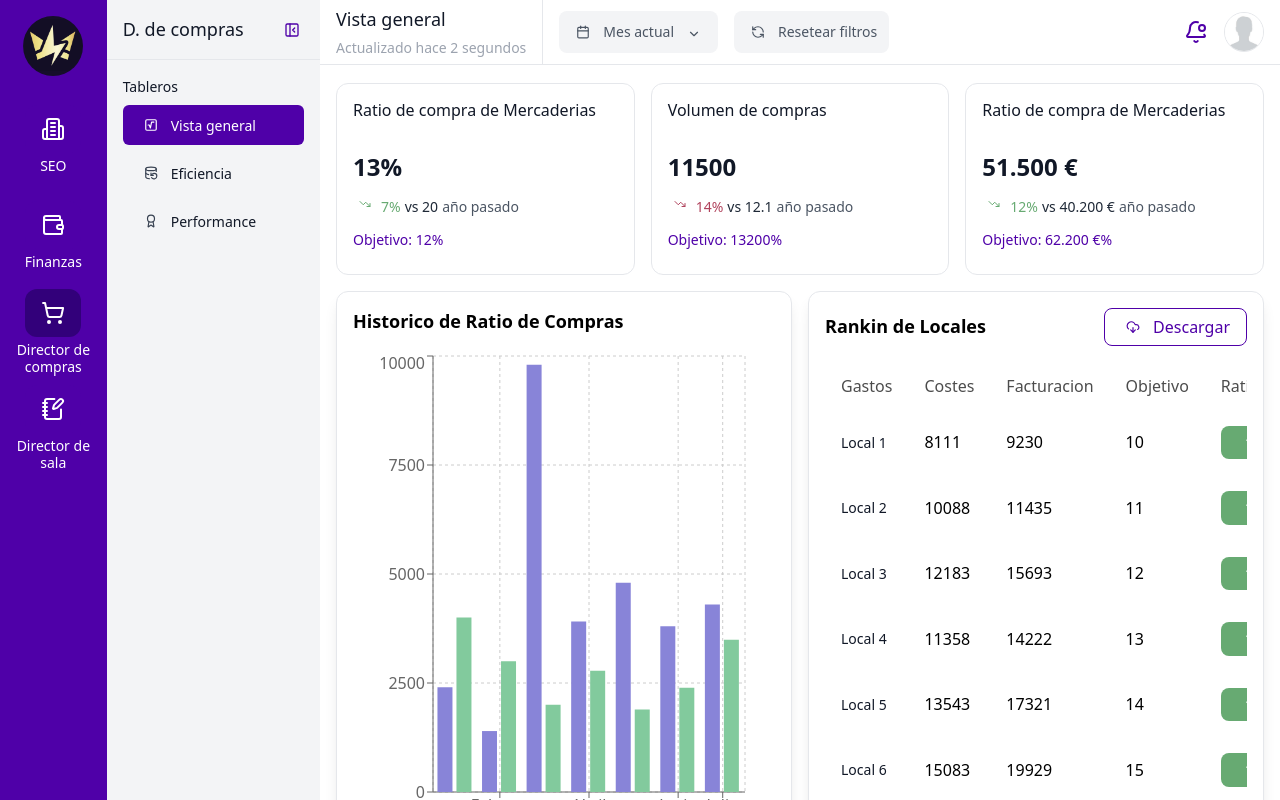
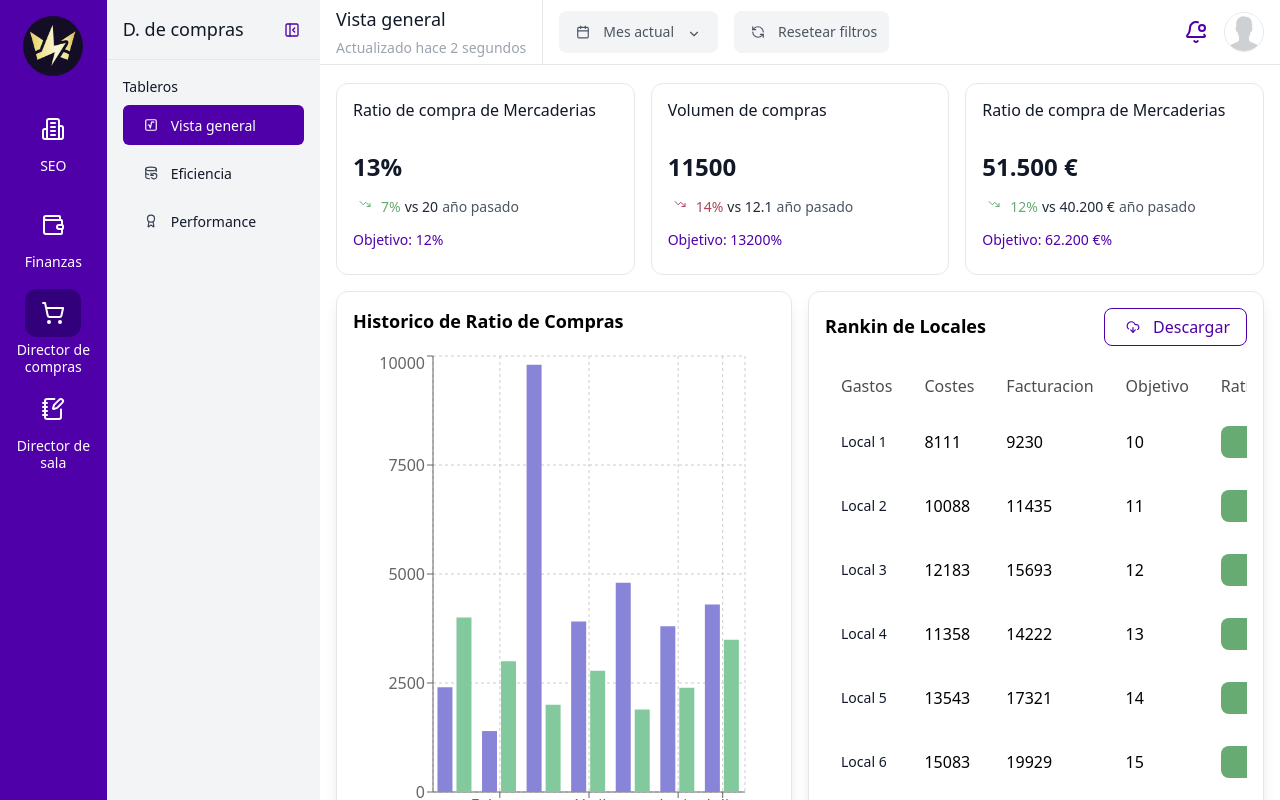
Before and after one commit to leiniercy/pt-rock-data, a Next.js app: page /dashboard in a window 1280 px wide. Built offline with nearby package versions, Linux system fonts and the light colour scheme; no server answers; sample sign-in values are in the browser's storage.

Commit message:
Update rake-premises-ratio.jsx

```diff
--- a/src/features/dashboard/components/rake-premises/rake-premises-ratio.jsx
+++ b/src/features/dashboard/components/rake-premises/rake-premises-ratio.jsx
@@ -5,7 +5,7 @@ const RakePremisesRatio = ({ number }) => {
   return (
     <section
       className={classNames(
-        'relative flex items-center justify-center px-6 py-2 rounded-lg',
+        'relative flex items-center justify-center w-20 h-8 rounded-lg',
         number < 20 ? 'bg-green' : 'bg-wine'
       )}
     >
```
